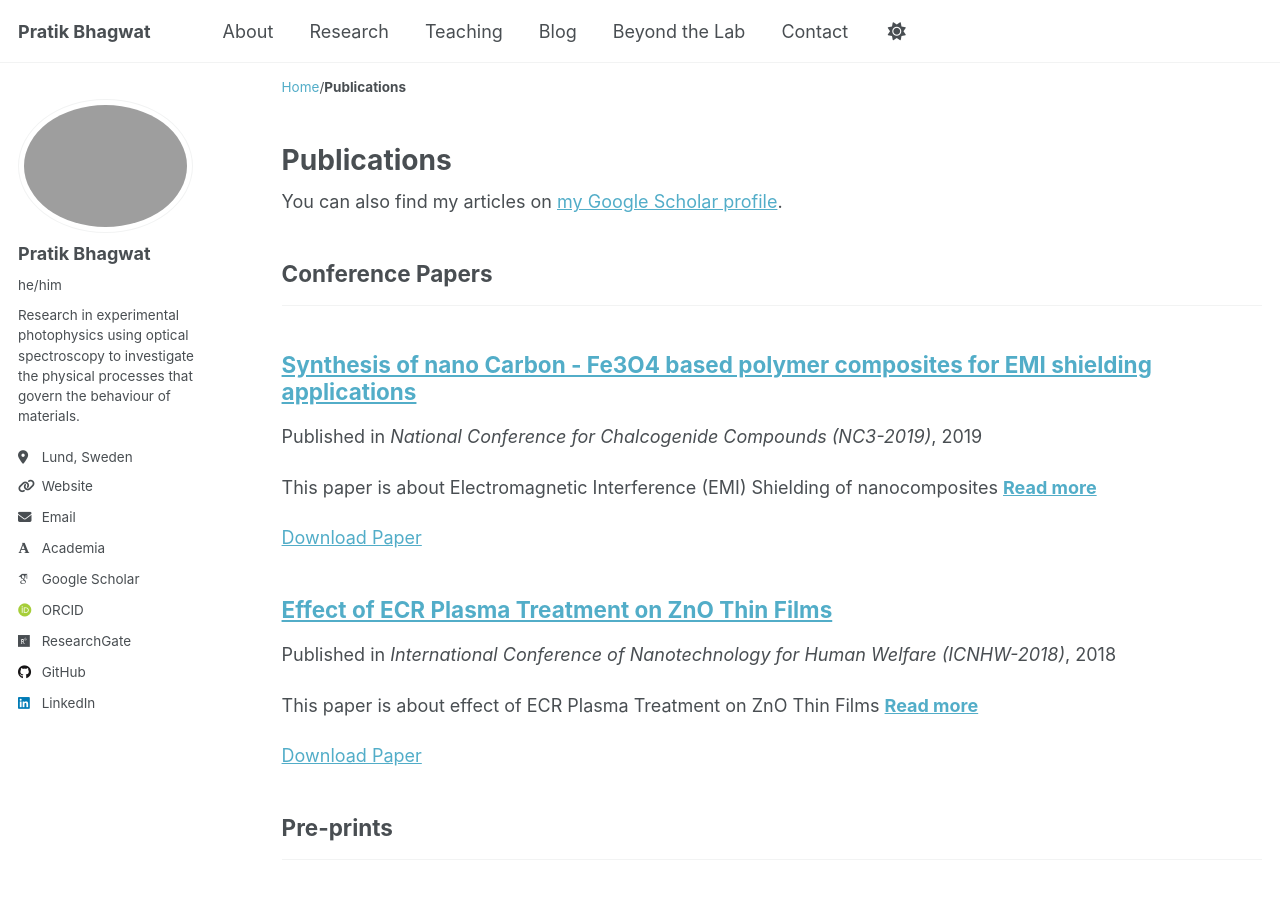
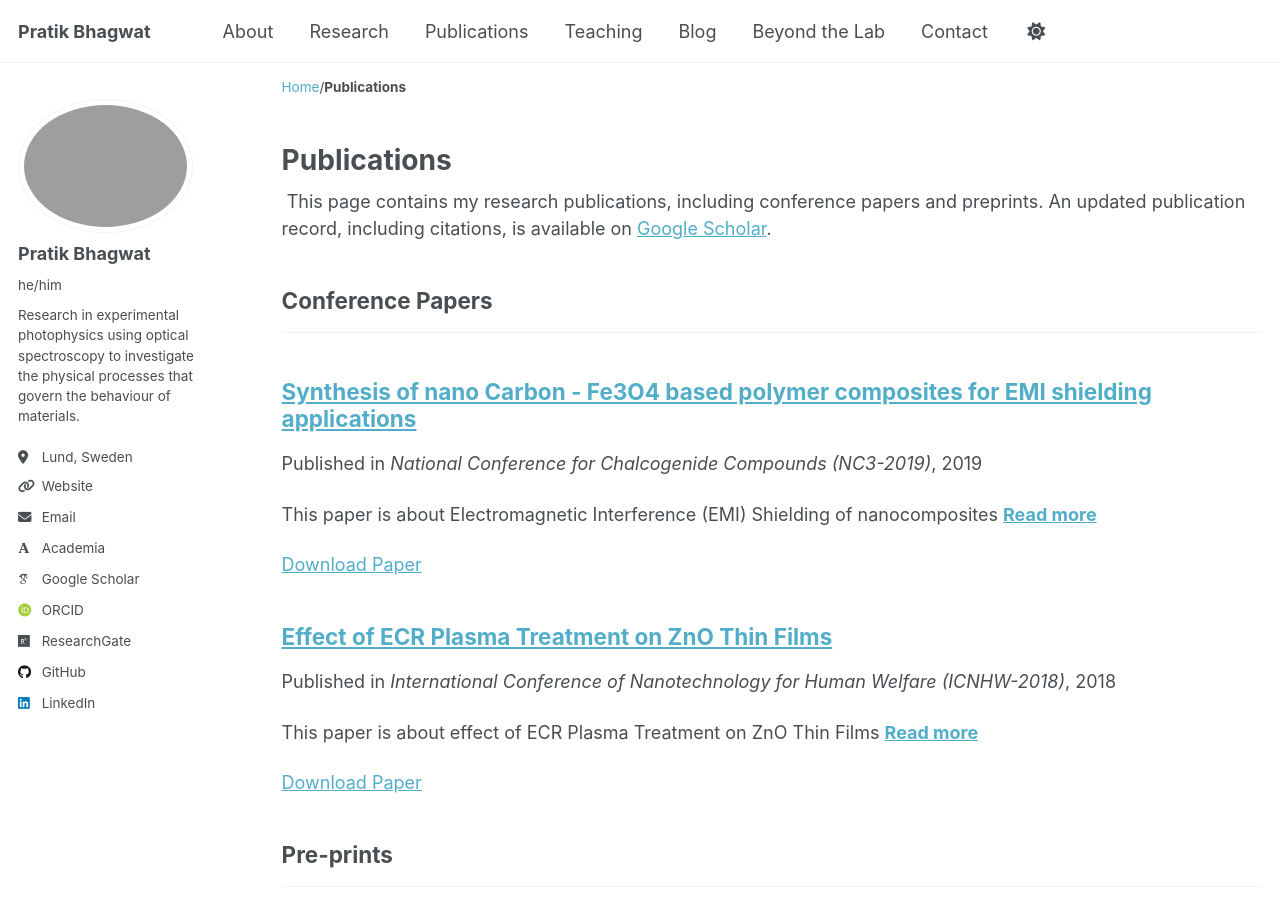
Before and after one commit to pratik-bhagwat-photonics/pratik-bhagwat-photonics.github.io, a Jekyll site: the page built from _pages/publications.html, in a window 1280 px wide and 900 px high. Built offline with Jekyll 4.4.1, drawn with Linux system fonts in a browser that asks for light colours; some web fonts are replaced; a script that is not in the unit is left out.

Commit message:
unmerged research and publication section

```diff
--- a/_data/navigation.yml
+++ b/_data/navigation.yml
@@ -12,6 +12,9 @@ main:
     url: /about/
 
   - title: "Research"
+    url: /research/
+
+  - title: "Publications"
     url: /publications/
 
   - title: "Teaching"
--- a/_pages/publications.html
+++ b/_pages/publications.html
@@ -6,21 +6,26 @@ author_profile: true
 ---
 
 {% if site.author.googlescholar %}
-  <div class="wordwrap">You can also find my articles on <a href="{{site.author.googlescholar}}">my Google Scholar profile</a>.</div>
+<div class="wordwrap">
+  This page contains my research publications, including conference papers and preprints. An updated publication record,
+  including citations, is available on
+  <a href="{{site.author.googlescholar}}">Google Scholar</a>.
+</div>
 {% endif %}
 
 {% include base_path %}
 
 <!-- New style rendering if publication categories are defined -->
 {% if site.publication_category %}
-  {% for category in site.publication_category  %}
+{% for category in site.publication_category %}
 {% assign title_shown = false %}
 {% for post in site.publications reversed %}
 {% if post.category != category[0] %}
 {% continue %}
 {% endif %}
 {% unless title_shown %}
-        <h2>{{ category[1].title }}</h2><hr />
+<h2>{{ category[1].title }}</h2>
+<hr />
 {% assign title_shown = true %}
 {% endunless %}
 {% include archive-single.html %}
```
Lines whose indentation alone changed are shown as unchanged.
